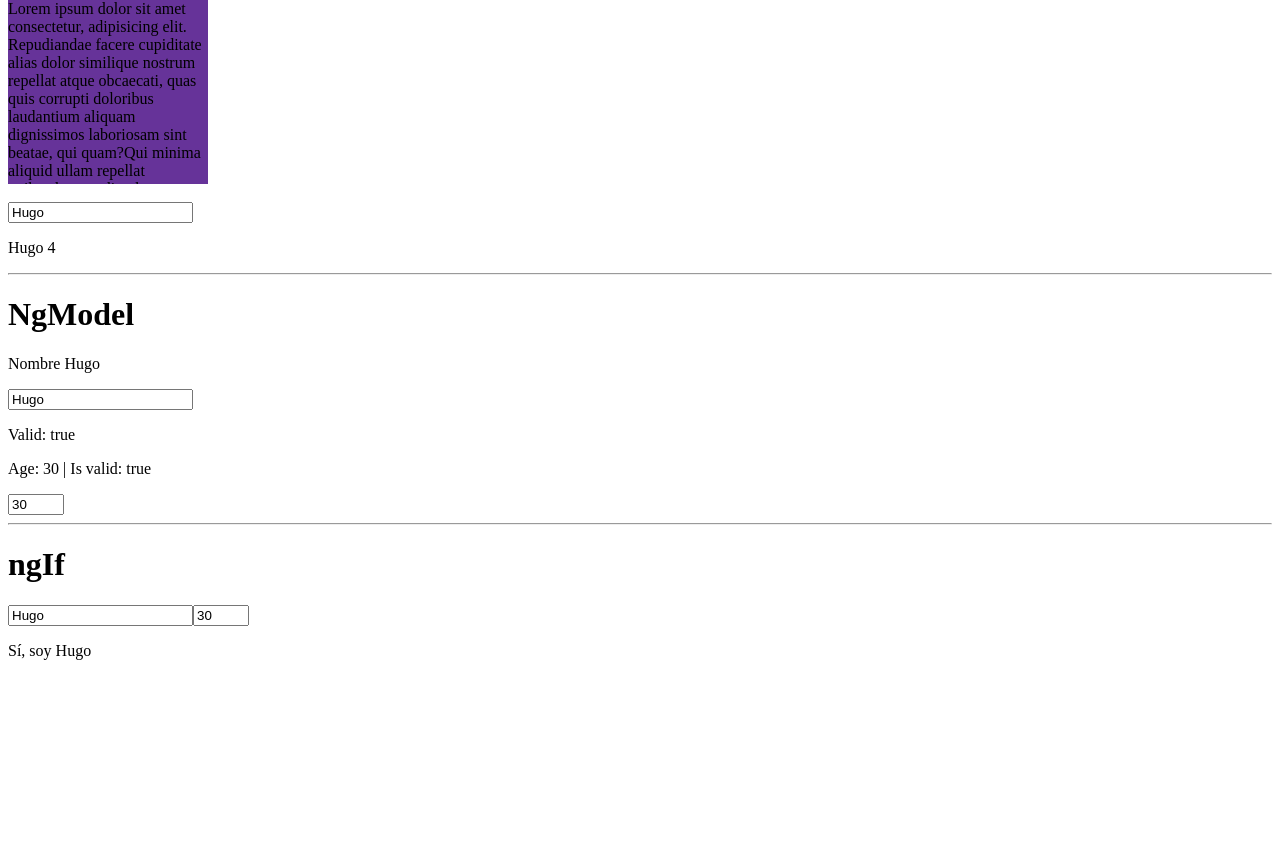
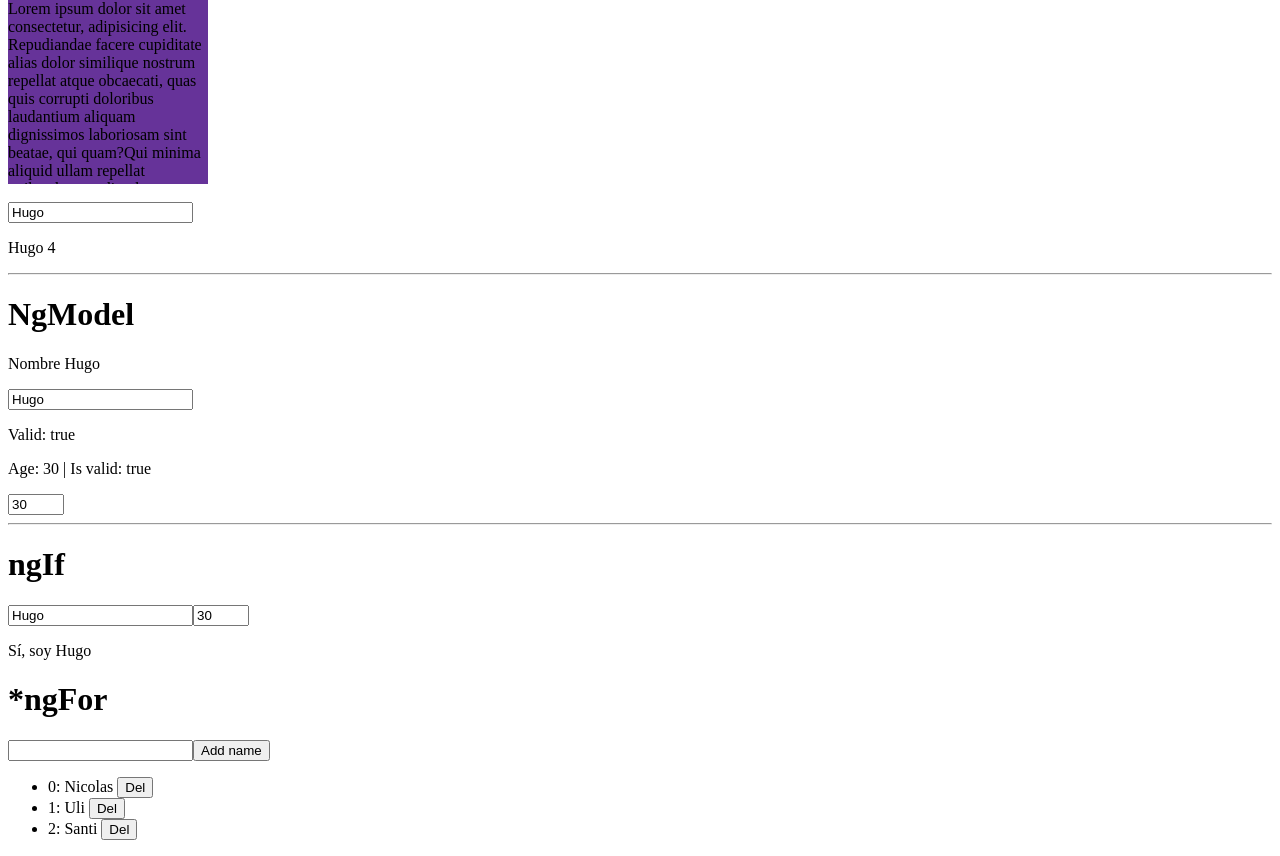
Before and after one commit to hugoy0/Platzi-Courses, an Angular app in the folder my-store/: page / in a window 1280 px wide. Shown: the part 935-1791 px from the top of the page. Before the commit the page ends 1611 px from the top, so only its background shows below. Built offline with nearby package versions, Linux system fonts and the light colour scheme.

Commit message:
feat: ngFor & ngIf

```diff
--- a/my-store/src/app/app.component.html
+++ b/my-store/src/app/app.component.html
@@ -51,3 +51,11 @@
 <ng-template #myBlock>
     <p>No soy la persona que estás buscando</p>
 </ng-template>
+
+<h1>*ngFor</h1>
+<input type="text" [(ngModel)]="newName">
+<button (click)="addName()">Add name</button>
+<ul>
+    <li *ngIf="names.length <= 0">El Array está vacío</li>
+    <li *ngFor="let name of names; index as i"> {{i}}: {{name}} <button (click)="deleteName(i)">Del</button></li>
+</ul>
--- a/my-store/src/app/app.component.ts
+++ b/my-store/src/app/app.component.ts
@@ -16,6 +16,9 @@ export class AppComponent {
     age: 30,
     avatar: 'https://source.unsplash.com/random'
   };
+
+  names: string[] = ['Nicolas', 'Uli', 'Santi'];
+  newName: string = '';
 
   toggleButton() {
     this.btnDisabled = !this.btnDisabled;
@@ -36,4 +39,14 @@ export class AppComponent {
 
     this.person.name = element.value;
   }
+
+  addName() {
+    this.names.push(this.newName);
+    this.newName = '';
+  }
+
+  deleteName(i: number) {
+    console.log(i);
+    this.names.splice(i, 1);
+  }
 }
```
